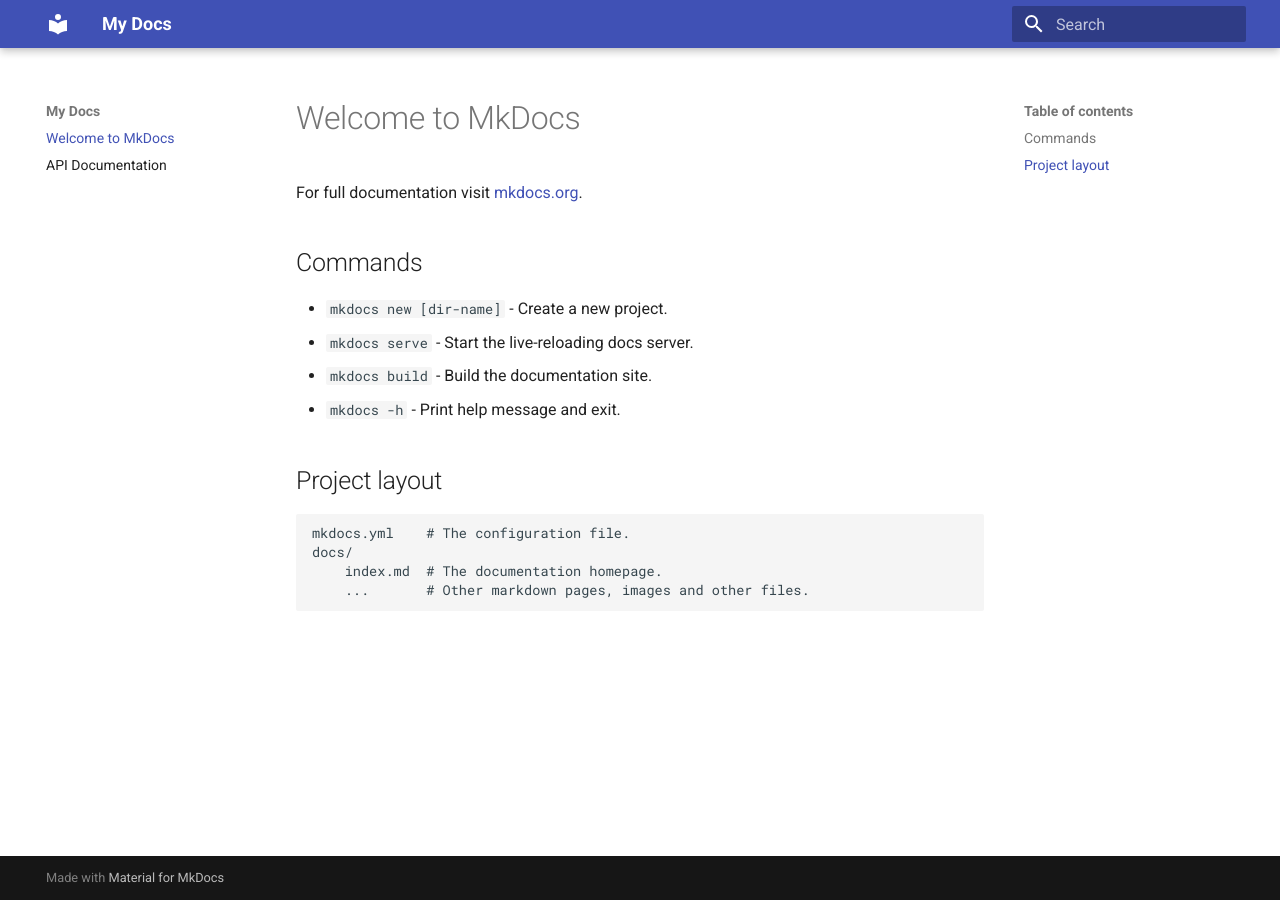
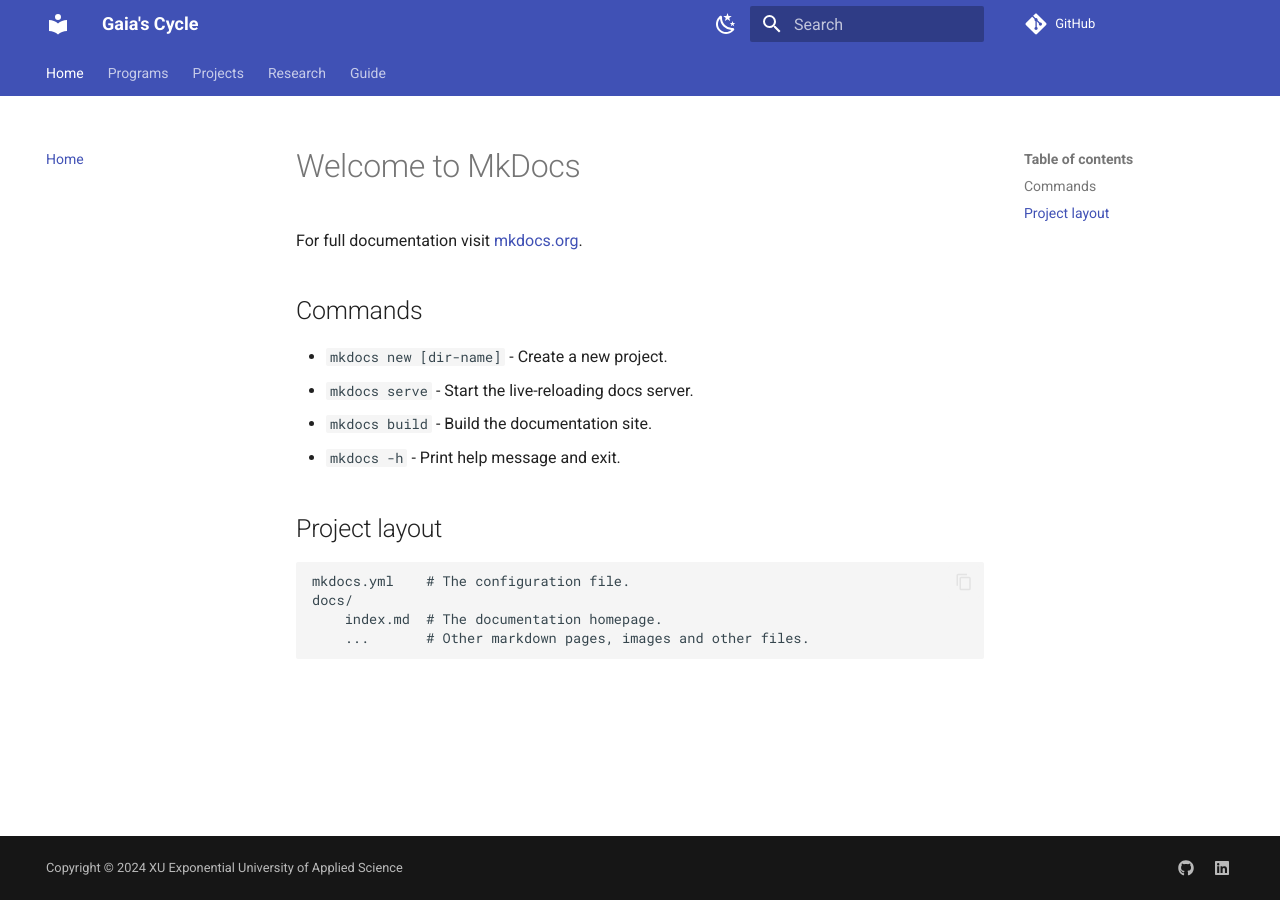
Before and after one commit to YouunFruit/GaiasCycle, an MkDocs documentation site: the page built from docs/index.md, in a window 1280 px wide. Built offline with MkDocs 1.6.1 and Material for MkDocs 9.7.7, drawn with Linux system fonts in a browser that asks for light colours; comment, search, counter and statistics services are not loaded.

Commit message:
some updates

```diff
--- a/mkdocs.yml
+++ b/mkdocs.yml
@@ -1,3 +1,87 @@
-site_name: My Docs
+site_name: Gaia's Cycle
+
 theme:
-  name: material
+ name: material
+ palette:
+  # Palette toggle for light mode
+  - scheme: default
+    toggle:
+     icon: material/weather-night
+     name: Switch to dark mode
+
+  # Palette toggle for dark mode
+  - scheme: slate
+    toggle:
+     icon: material/weather-sunny
+     name: Switch to light mode
+ font:
+  text: Roboto
+  code: Roboto Mono
+ features:
+  - navigation.tabs
+  - navigation.expand
+  - content.code.copy
+  - content.code.annotate
+  - navigation.sections
+  - navigation.indexes
+  - navigation.path
+  - navigation.top
+  - navigation.instant
+extra:
+ generator: false
+ navigation:
+  previous: true
+  next: true
+ social:
+  - icon: fontawesome/brands/github
+    link: https://github.com/MarieBelle88/GaiasCycle
+  - icon: fontawesome/brands/linkedin
+    link: https://www.linkedin.com/in/bbaheer/
+copyright: Copyright &copy; 2024 XU Exponential University of Applied Science
+nav:
+ - Home: index.md
+ - Programs: pr.md
+ - Projects: pro.md
+ - Research: re.md
+ - Guide:
+    - Getting Started: getting-started.md
+    - Advanced Topics: advanced-topics.md
+extra_css:
+ - stylesheets/extra.css
+
+markdown_extensions:
+ - pymdownx.arithmatex:
+    generic: true
+ - pymdownx.tabbed:
+    alternate_style: true
+ - pymdownx.superfences:
+    custom_fences:
+     - name: mermaid
+       class: mermaid
+       format: !!python/name:pymdownx.superfences.fence_code_format
+ - pymdownx.highlight:
+    anchor_linenums: true
+    line_spans: __span
+    pygments_lang_class: true
+ - pymdownx.inlinehilite
+ - pymdownx.snippets
+ - pymdownx.superfences
+ - pymdownx.details
+ - pymdownx.critic
+ - pymdownx.caret
+ - pymdownx.keys
+ - pymdownx.mark
+ - pymdownx.tilde
+ - admonition
+ - attr_list
+ - md_in_html
+ - tables
+ - pymdownx.emoji:
+    emoji_index: !!python/name:material.extensions.emoji.twemoji
+    emoji_generator: !!python/name:material.extensions.emoji.to_svg
+
+extra_javascript:
+ - javascripts/mathjax.js
+ - https://unpkg.com/mathjax@3/es5/tex-mml-chtml.js
+
+repo_url: https://github.com/MarieBelle88/GaiasCycle
--- a/requirements.txt
+++ b/requirements.txt
@@ -1,3 +1,4 @@
 fastapi
 jinja2
 uvicorn
+mkdocs-material
```
Also changed, not shown: README.md (+4 -0 lines), 2 other files.
